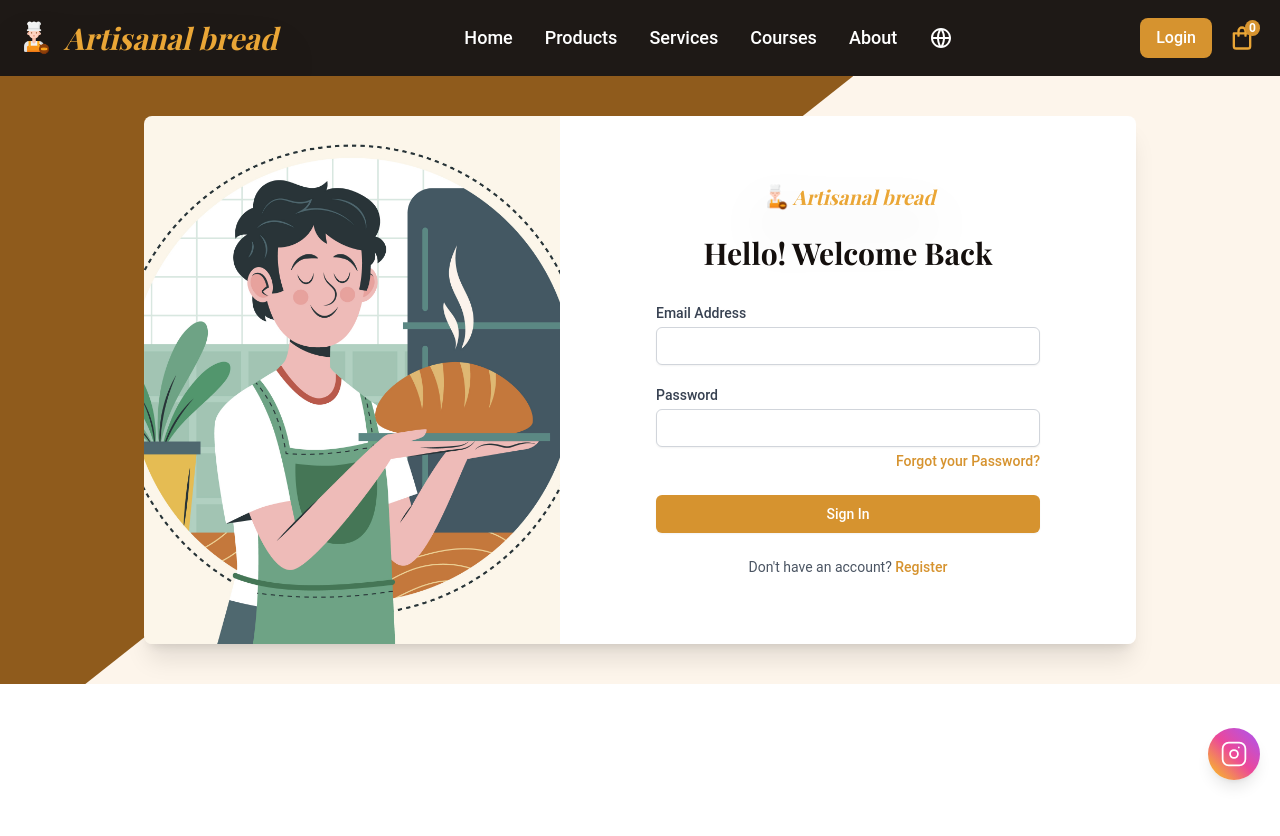
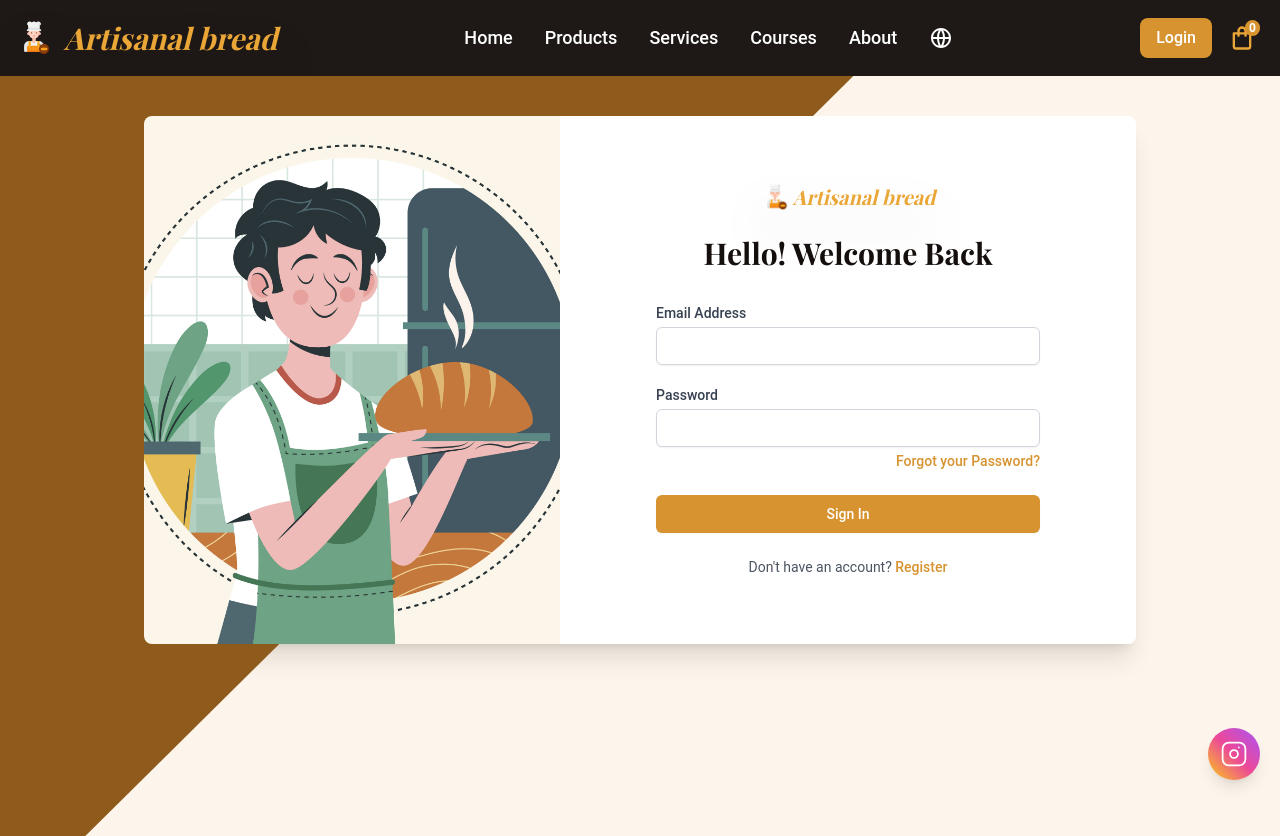
Before and after one commit to AmmarYasser33/Artisanal-bread, a React (Vite) app in the folder frontend/: page /login in a window 1280 px wide. Before the commit the page ends 800 px from the top, so only its background shows below. Built offline with nearby package versions, Linux system fonts and the light colour scheme; no server answers; a web font is replaced by a local one.

Commit message:
add min-height to Login and Signup pages for improved layout

```diff
--- a/frontend/src/pages/Login.jsx
+++ b/frontend/src/pages/Login.jsx
@@ -87,7 +87,7 @@ export default function Login() {
         <Nav />
       </div>
 
-      <div className="relative bg-primary-50 px-10 py-10 md:px-36 rtl:font-roboto">
+      <div className="relative min-h-[95vh] bg-primary-50 px-10 py-10 md:px-36 rtl:font-roboto">
         <div
           className="absolute left-0 top-0 h-full w-2/3 bg-primary-800"
           style={{ clipPath: "polygon(0 0, 100% 0, 10% 100%, 0% 100%)" }}
--- a/frontend/src/pages/Signup.jsx
+++ b/frontend/src/pages/Signup.jsx
@@ -65,7 +65,7 @@ export default function Signup() {
         <Nav />
       </div>
 
-      <div className="relative bg-primary-50 px-10 py-10 md:px-36">
+      <div className="relative min-h-[95vh] bg-primary-50 px-10 py-10 md:px-36">
         <div
           className="absolute left-0 top-0 h-full w-2/3 bg-primary-800"
           style={{ clipPath: "polygon(0 0, 100% 0, 10% 100%, 0% 100%)" }}
```
